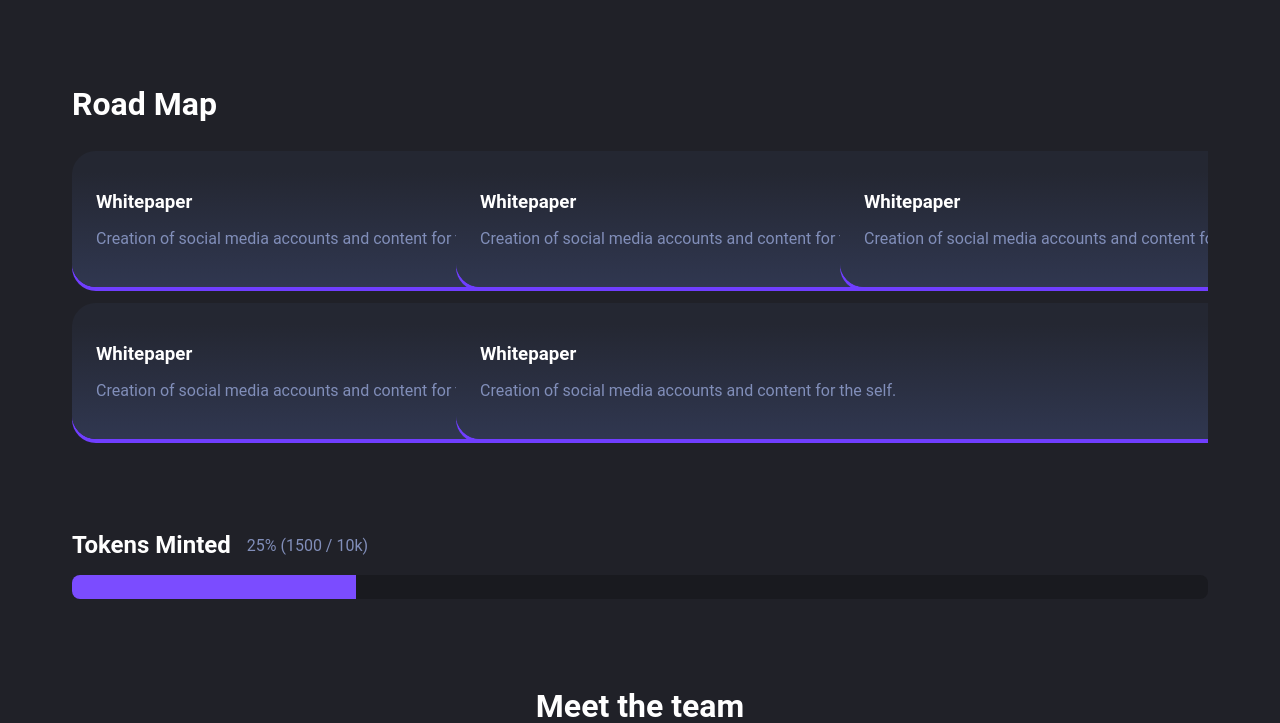
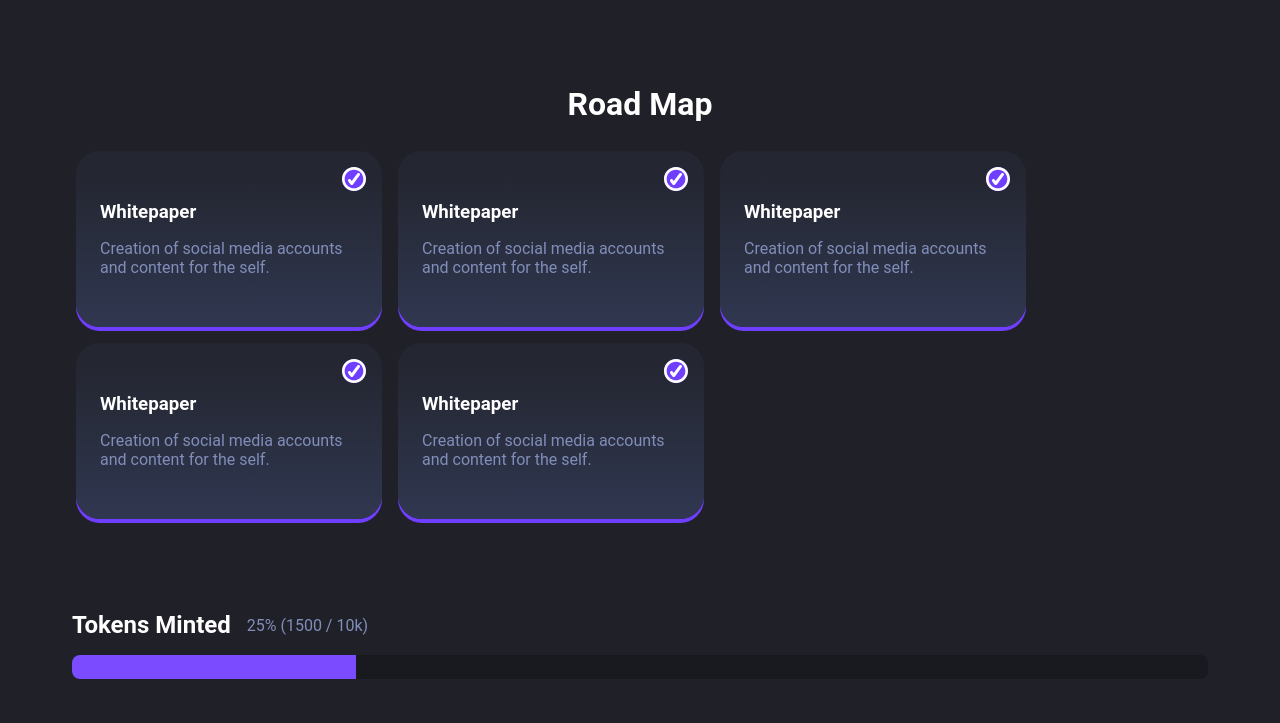
Before and after one commit to daniektj/axol-towers-web, a plain HTML site: page index.html in a window 1280 px wide. Shown: the part 785-1508 px from the top of the page. Drawn offline with Linux system fonts and the light colour scheme.

Commit message:
Add files via upload

```diff
--- a/assets/styles/styles.css
+++ b/assets/styles/styles.css
@@ -369,15 +369,10 @@ nav ul{
     margin-bottom: 24px;
 }
 
-.road-map__container{
-    display: flex;
-    flex-direction: row;
-    flex-wrap: wrap;
-    gap: 16px;
-}
-
 .steps-cards{
+    scroll-snap-align: unset;
     width: 100%;
+    height: 176px;
     max-width: calc( 50vw - 8px );
 }
 
@@ -501,34 +496,92 @@ nav{
 }
 
 .road-map h2{
-    text-align: left;
-}
-
-.road-map__container{
-/*     display: flex;
-    gap: 16px;
-    flex-wrap: wrap; */
-    display: unset;
-    flex-wrap: unset;
+    text-align: center;
 }
 
 .road-map__container{
     all: unset;
+/*     display: flex;
+    flex-direction: row;
+    flex-wrap: wrap;
+    gap: 16px;
 
-    display: grid;
+    border: 1px red solid; */
+
+
+/*     display: grid;
+    overflow-x: hidden;
     overflow: hidden;
 
     gap: 1rem;
     grid-auto-rows: 136px;
     grid-template-columns: repeat(auto-fill, minmax(min(100%, 306px), 1fr));
-    padding: 4px 0;
+    padding: 4px 0; */
 }
 
 .steps-cards{
+    /* flex-basis: 306px; */
+    /* max-width: 250px; */
+    /* border: 1px red solid; */
+/*     flex-shrink: .5;
+    flex-grow: 1; */
+}
+
+
+
+
+
+
+
+
+
+.road-map__container{
+    scroll-snap-type: none;
+    overflow-x: hidden;
+    display: flex;
+    gap: 16px;
+    padding: 4px;
+
+    display: flex;
+    flex-direction: row;
+    flex-wrap: wrap;
+
+
+}
+
+
+/* Steps Cards */
+
+.steps-cards{
+    min-width: 306px;
+    /* border: 1px red solid; */
     flex-basis: 306px;
-    flex-shrink: .5;
-    /* flex-grow: 1; */
+    max-width: calc(25% - 124px);
 }
+
+
+
+
+
+
+
+
+
+
+
+
+
+
+
+
+
+
+
+
+
+
+
+
 
 
 
```
